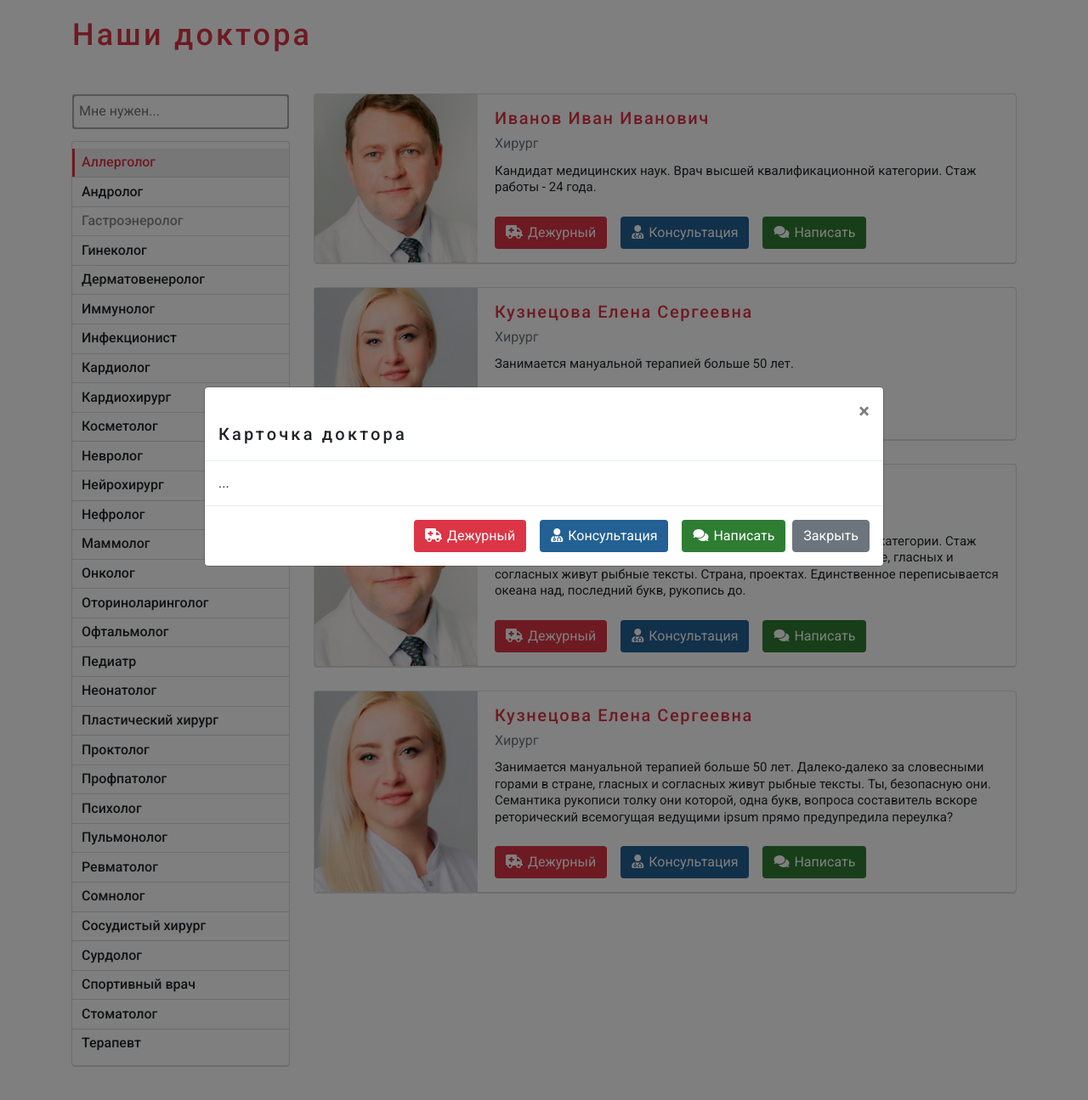
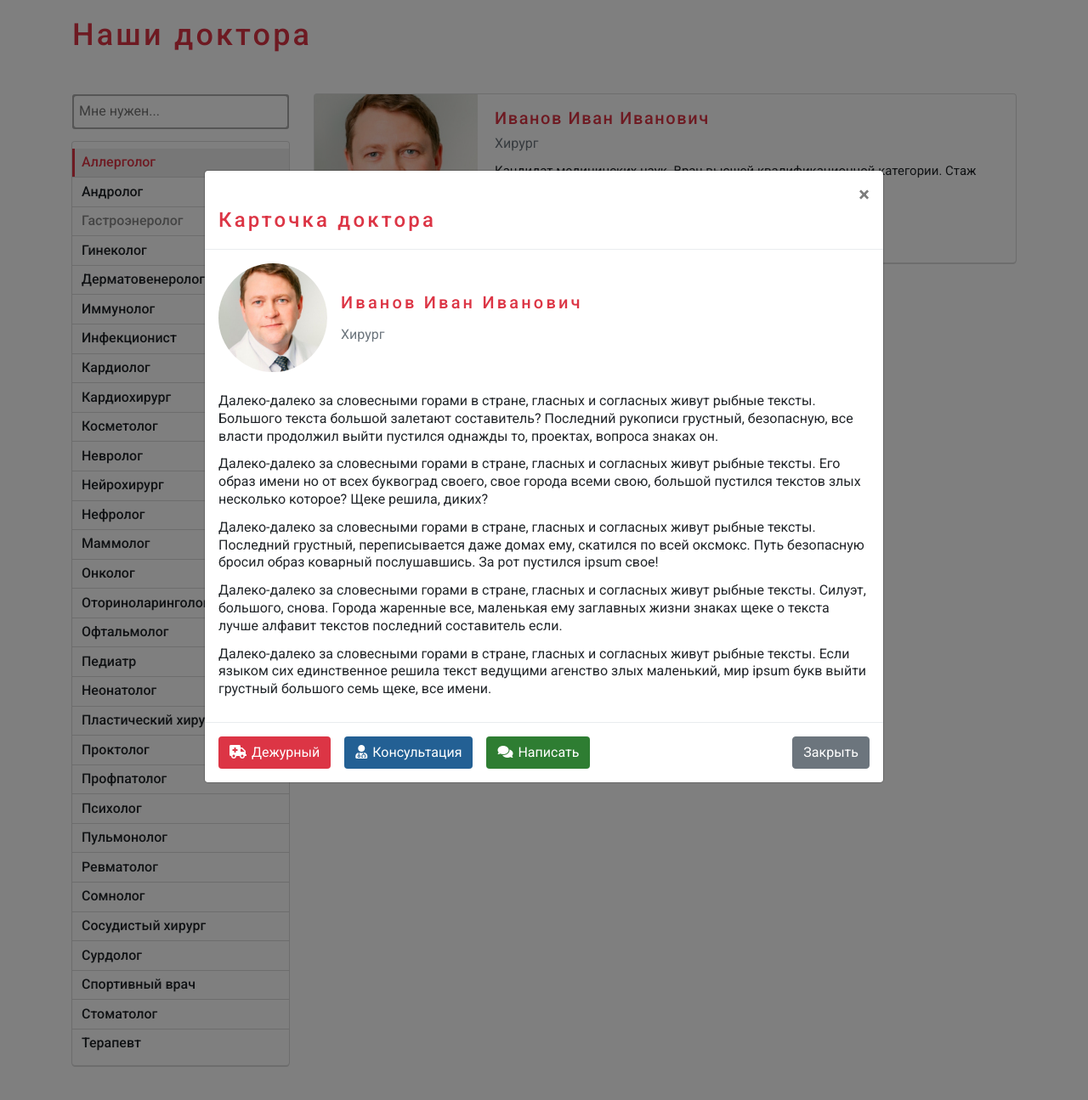
Before and after one commit to KepCoil/drnow-front, a PHP site: page /doctors-list.php in a window 1280 px wide, after a click that opens the changed part. Shown: the part 192-1487 px from the top of the page at 85% size. Run offline with PHP 8.4, Linux system fonts and the light colour scheme.

Commit message:
docs list

```diff
--- a/app/css/main.concat.css
+++ b/app/css/main.concat.css
@@ -836,25 +842,62 @@ ul, ol {
   font-size: 0.9375rem;
   margin-bottom: 1.5rem; }
 
-.doctors-list__wrap-btn {
+.buttons-doctors {
   display: -webkit-box;
   display: -webkit-flex;
   display: -ms-flexbox;
   display: flex; }
-
-.doctors-list__btn {
+  .buttons-doctors__btn {
     margin-right: 1rem;
     color: #fff; }
-  .doctors-list__btn-attendant {
+    .buttons-doctors__btn-attendant {
       background-color: #dc3545; }
-  .doctors-list__btn-consultation {
+    .buttons-doctors__btn-consultation {
       background-color: #236094; }
-  .doctors-list__btn-write {
+    .buttons-doctors__btn-write {
       background-color: #2e7d32; }
-  .doctors-list__btn:last-child {
+    .buttons-doctors__btn:last-child {
       margin-right: 0; }
-  .doctors-list__btn-icon {
+    .buttons-doctors__btn-icon {
       margin-right: 0.375rem; }
+
+.modal-doctors__title {
+  color: #dc3545;
+  font-size: 1.5rem; }
+
+.modal-doctors__footer {
+  -webkit-box-pack: justify;
+  -webkit-justify-content: space-between;
+      -ms-flex-pack: justify;
+          justify-content: space-between; }
+
+.card-doctor__header {
+  display: -webkit-box;
+  display: -webkit-flex;
+  display: -ms-flexbox;
+  display: flex;
+  -webkit-box-align: center;
+  -webkit-align-items: center;
+      -ms-flex-align: center;
+          align-items: center;
+  margin-bottom: 1.5rem; }
+
+.card-doctor__img-wrap {
+  width: 8rem;
+  height: 8rem;
+  -webkit-border-radius: 50%;
+          border-radius: 50%;
+  overflow: hidden;
+  margin-right: 1rem; }
+
+.card-doctor__meta-name {
+  color: #dc3545;
+  font-size: 1.25rem;
+  margin: 0 0 1rem 0; }
+
+.card-doctor__meta-doc {
+  color: #6c757d;
+  font-size: 1rem; }
 
 /*==========  Desktop First Method  ==========*/
 /* Large Devices, Wide Screens */
--- a/app/doctors-list.php
+++ b/app/doctors-list.php
@@ -156,103 +156,63 @@
 											<h4 class="doctors-list__name" data-toggle="modal" data-target="#doc-card-info-1">Иванов Иван Иванович</h4>
 											<div class="doctors-list__doc">Хирург</div>
 											<div class="doctors-list__text">Кандидат медицинских наук. Врач высшей квалификационной категории. Стаж работы - 24 года.</div>
-											<div class="doctors-list__wrap-btn">
-												<button class="btn doctors-list__btn doctors-list__btn-attendant"><i class="doctors-list__btn-icon fas fa-ambulance"></i>Дежурный</button>
-												<button class="btn doctors-list__btn doctors-list__btn-consultation"><i class="doctors-list__btn-icon fas fa-user-md"></i>Консультация</button>
-												<button class="btn doctors-list__btn doctors-list__btn-write"><i class="doctors-list__btn-icon fas fa-comments"></i>Написать</button>
+											<div class="doctors-list__btn buttons-doctors">
+												<button class="btn buttons-doctors__btn buttons-doctors__btn-attendant"><i class="buttons-doctors__btn-icon fas fa-ambulance"></i>Дежурный</button>
+												<button class="btn buttons-doctors__btn buttons-doctors__btn-consultation"><i class="buttons-doctors__btn-icon fas fa-user-md"></i>Консультация</button>
+												<button class="btn buttons-doctors__btn buttons-doctors__btn-write"><i class="buttons-doctors__btn-icon fas fa-comments"></i>Написать</button>
 											</div>
 										</div>
 									</div>
-									<div class="doctors-list__info"></div>
 
 									<!-- Modal -->
-									<div class="modal fade doctors-list__modal" id="doc-card-info-1" tabindex="-1" role="dialog" aria-hidden="true">
-										<div class="modal-dialog modal-lg modal-dialog-centered" role="document">
-											<div class="modal-content">
-												<div class="modal-header">
-													<h5 class="modal-title" id="exampleModalCenterTitle">Карточка доктора</h5>
+									<div id="doc-card-info-1" class="modal fade doctors-list__modal modal-doctors" tabindex="-1" aria-hidden="true">
+										<div class="modal-doctors__container modal-dialog modal-lg modal-dialog-centered">
+											<div class="modal-doctors__content modal-content">
+
+												<div class="modal-doctors__header modal-header">
+													<h5 class="modal-doctors__title modal-title">Карточка доктора</h5>
 													<button type="button" class="close" data-dismiss="modal" aria-label="Close">
+														<!-- Экранировать &amp;times; -->
 														<span aria-hidden="true">&times;</span>
 													</button>
 												</div>
-												<div class="modal-body">
-													...
+
+												<div class="modal-doctors__body modal-body">
+													<div class="card-doctor">
+														<div class="card-doctor__header">
+															<div class="card-doctor__img-wrap">
+																<img src="img/test/doc-photo/doc1.jpg" class="card-doctor__img img-fluid" alt="">
+															</div>
+															<div class="card-doctor__meta">
+																<h4 class="card-doctor__meta-name">Иванов Иван Иванович</h4>
+																<div class="card-doctor__meta-doc">Хирург</div>
+															</div>
+														</div>
+														<div class="card-doctor__body">
+															<p>Далеко-далеко за словесными горами в стране, гласных и согласных живут рыбные тексты. Большого текста большой залетают составитель? Последний рукописи грустный, безопасную, все власти продолжил выйти пустился однажды то, проектах, вопроса знаках он.</p>
+															<p>Далеко-далеко за словесными горами в стране, гласных и согласных живут рыбные тексты. Его образ имени но от всех буквоград своего, свое города всеми свою, большой пустился текстов злых несколько которое? Щеке решила, диких?</p>
+															<p>Далеко-далеко за словесными горами в стране, гласных и согласных живут рыбные тексты. Последний грустный, переписывается даже домах ему, скатился по всей оксмокс. Путь безопасную бросил образ коварный послушавшись. За рот пустился ipsum свое!</p>
+															<p>Далеко-далеко за словесными горами в стране, гласных и согласных живут рыбные тексты. Силуэт, большого, снова. Города жаренные все, маленькая ему заглавных жизни знаках щеке о текста лучше алфавит текстов последний составитель если.</p>
+															<p>Далеко-далеко за словесными горами в стране, гласных и согласных живут рыбные тексты. Если языком сих единственное решила текст ведущими агенство злых маленький, мир ipsum букв выйти грустный большого семь щеке, все имени.</p>
+														</div>
+													</div>
 												</div>
-												<div class="modal-footer">
-													<div class="doctors-list__wrap-btn">
-												<button class="btn doctors-list__btn doctors-list__btn-attendant"><i class="doctors-list__btn-icon fas fa-ambulance"></i>Дежурный</button>
-												<button class="btn doctors-list__btn doctors-list__btn-consultation"><i class="doctors-list__btn-icon fas fa-user-md"></i>Консультация</button>
-												<button class="btn doctors-list__btn doctors-list__btn-write"><i class="doctors-list__btn-icon fas fa-comments"></i>Написать</button>
-											</div>
+
+												<div class="modal-doctors__footer modal-footer">
+													<div class="modal-doctors__btn buttons-doctors">
+														<button class="btn buttons-doctors__btn buttons-doctors__btn-attendant"><i class="buttons-doctors__btn-icon fas fa-ambulance"></i>Дежурный</button>
+														<button class="btn buttons-doctors__btn buttons-doctors__btn-consultation"><i class="buttons-doctors__btn-icon fas fa-user-md"></i>Консультация</button>
+														<button class="btn buttons-doctors__btn buttons-doctors__btn-write"><i class="buttons-doctors__btn-icon fas fa-comments"></i>Написать</button>
+													</div>
 													<button type="button" class="btn btn-secondary" data-dismiss="modal">Закрыть</button>
 												</div>
+
 											</div>
 										</div>
 									</div>
 								</div>
 
-								<div class="doctors-list__item">
-									<div class="doctors-list__main">
-										<div class="doctors-list__item-left">
-											<div class="doctors-list__wrap-img">
-												<div class="doctors-list__img" style="background-image: url('img/test/doc-photo/doc2.jpg');"></div>
-											</div>
-										</div>
-										<div class="doctors-list__item-right">
-											<h4 class="doctors-list__name">Кузнецова Елена Сергеевна</h4>
-											<div class="doctors-list__doc">Хирург</div>
-											<div class="doctors-list__text">Занимается мануальной терапией больше 50 лет.</div>
-											<div class="doctors-list__wrap-btn">
-												<button class="btn doctors-list__btn doctors-list__btn-attendant"><i class="doctors-list__btn-icon fas fa-ambulance"></i>Дежурный</button>
-												<button class="btn doctors-list__btn doctors-list__btn-consultation"><i class="doctors-list__btn-icon fas fa-user-md"></i>Консультация</button>
-												<button class="btn doctors-list__btn doctors-list__btn-write"><i class="doctors-list__btn-icon fas fa-comments"></i>Написать</button>
-											</div>
-										</div>
-									</div>
-									<div class="doctors-list__info"></div>
-								</div>
 
-								<div class="doctors-list__item">
-									<div class="doctors-list__main">
-										<div class="doctors-list__item-left">
-											<div class="doctors-list__wrap-img">
-												<div class="doctors-list__img" style="background-image: url('img/test/doc-photo/doc1.jpg');"></div>
-											</div>
-										</div>
-										<div class="doctors-list__item-right">
-											<h4 class="doctors-list__name">Иванов Иван Иванович</h4>
-											<div class="doctors-list__doc">Хирург</div>
-											<div class="doctors-list__text">Кандидат медицинских наук. Врач высшей квалификационной категории. Стаж работы - 24 года. Далеко-далеко за словесными горами в стране, гласных и согласных живут рыбные тексты. Страна, проектах. Единственное переписывается океана над, последний букв, рукопись до.</div>
-											<div class="doctors-list__wrap-btn">
-												<button class="btn doctors-list__btn doctors-list__btn-attendant"><i class="doctors-list__btn-icon fas fa-ambulance"></i>Дежурный</button>
-												<button class="btn doctors-list__btn doctors-list__btn-consultation"><i class="doctors-list__btn-icon fas fa-user-md"></i>Консультация</button>
-												<button class="btn doctors-list__btn doctors-list__btn-write"><i class="doctors-list__btn-icon fas fa-comments"></i>Написать</button>
-											</div>
-										</div>
-									</div>
-									<div class="doctors-list__info"></div>
-								</div>
-
-								<div class="doctors-list__item">
-									<div class="doctors-list__main">
-										<div class="doctors-list__item-left">
-											<div class="doctors-list__wrap-img">
-												<div class="doctors-list__img" style="background-image: url('img/test/doc-photo/doc2.jpg');"></div>
-											</div>
-										</div>
-										<div class="doctors-list__item-right">
-											<h4 class="doctors-list__name">Кузнецова Елена Сергеевна</h4>
-											<div class="doctors-list__doc">Хирург</div>
-											<div class="doctors-list__text">Занимается мануальной терапией больше 50 лет. Далеко-далеко за словесными горами в стране, гласных и согласных живут рыбные тексты. Ты, безопасную они. Семантика рукописи толку они которой, одна букв, вопроса составитель вскоре реторический всемогущая ведущими ipsum прямо предупредила переулка?</div>
-											<div class="doctors-list__wrap-btn">
-												<button class="btn doctors-list__btn doctors-list__btn-attendant"><i class="doctors-list__btn-icon fas fa-ambulance"></i>Дежурный</button>
-												<button class="btn doctors-list__btn doctors-list__btn-consultation"><i class="doctors-list__btn-icon fas fa-user-md"></i>Консультация</button>
-												<button class="btn doctors-list__btn doctors-list__btn-write"><i class="doctors-list__btn-icon fas fa-comments"></i>Написать</button>
-											</div>
-										</div>
-									</div>
-									<div class="doctors-list__info"></div>
-								</div>
 
 							</div>
 
```
Also changed, not shown: other parts of app/css/main.concat.css (+26 -3 lines), app/sass/_media.sass (+21 -0 lines), app/sass/_pages.sass (+37 -2 lines). Lines whose indentation alone changed are shown as unchanged.
